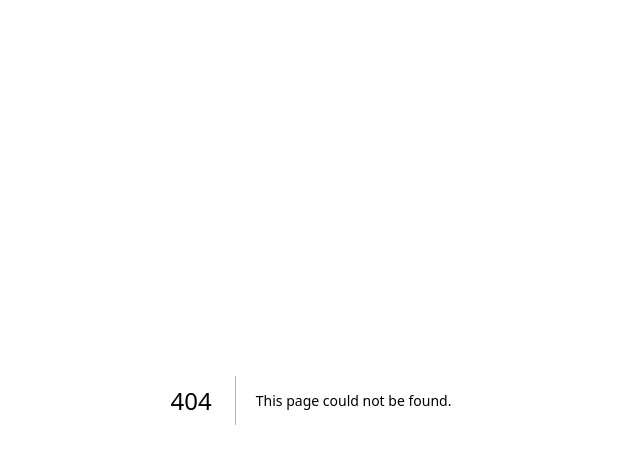
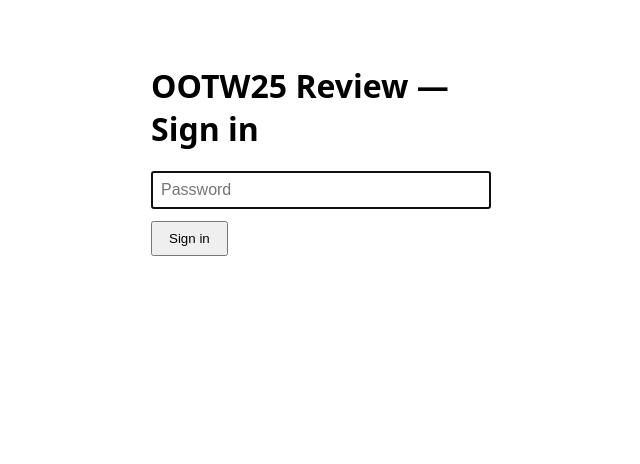
Before and after one commit to DTKahn/ootw25-fr, a Next.js app in the folder review-app/: page /login in a window 1280 px wide. Before the commit this address had no page. Shown: the top 464 px of the page, without its empty margins (329-969 px from the left). Built offline with nearby package versions, Linux system fonts and the light colour scheme.

Commit message:
feat(review-app): password gate and session cookie

```diff
--- /dev/null
+++ b/review-app/app/login/page.tsx
@@ -0,0 +1,45 @@
+"use client";
+
+import { useState, type FormEvent } from "react";
+import { useRouter } from "next/navigation";
+
+export default function LoginPage() {
+  const [password, setPassword] = useState("");
+  const [error, setError] = useState<string | null>(null);
+  const router = useRouter();
+
+  async function handleSubmit(e: FormEvent) {
+    e.preventDefault();
+    setError(null);
+    const res = await fetch("/api/auth", {
+      method: "POST",
+      headers: { "Content-Type": "application/json" },
+      body: JSON.stringify({ password }),
+    });
+    if (res.ok) {
+      router.push("/review");
+    } else {
+      setError("Incorrect password");
+    }
+  }
+
+  return (
+    <main style={{ maxWidth: 320, margin: "4rem auto", fontFamily: "system-ui" }}>
+      <h1>OOTW25 Review — Sign in</h1>
+      <form onSubmit={handleSubmit}>
+        <input
+          type="password"
+          value={password}
+          onChange={(e) => setPassword(e.target.value)}
+          placeholder="Password"
+          autoFocus
+          style={{ width: "100%", padding: 8, fontSize: 16 }}
+        />
+        <button type="submit" style={{ marginTop: 12, padding: "8px 16px" }}>
+          Sign in
+        </button>
+      </form>
+      {error && <p style={{ color: "crimson" }}>{error}</p>}
+    </main>
+  );
+}
```
Also changed, not shown: review-app/app/api/auth/route.ts (added, +19 -0 lines), review-app/lib/auth.ts (added, +15 -0 lines), review-app/middleware.ts (added, +15 -0 lines).
